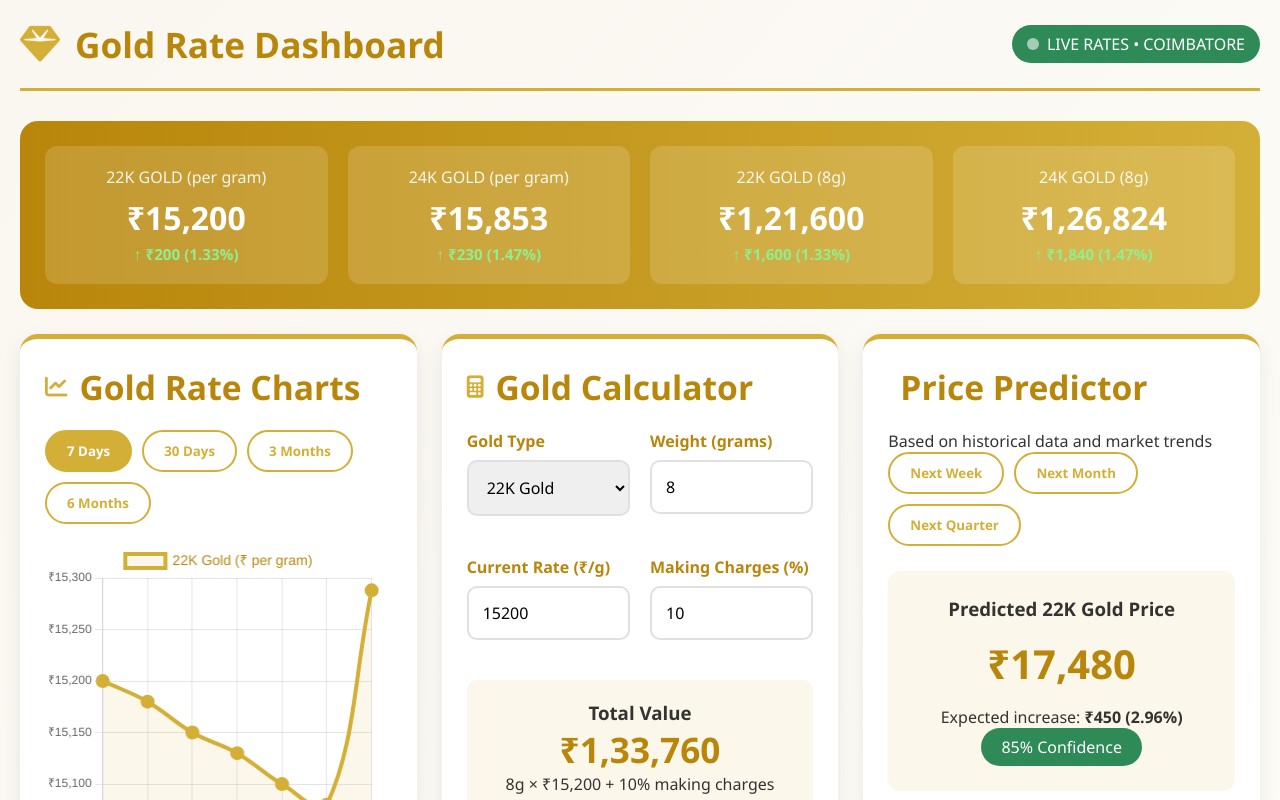
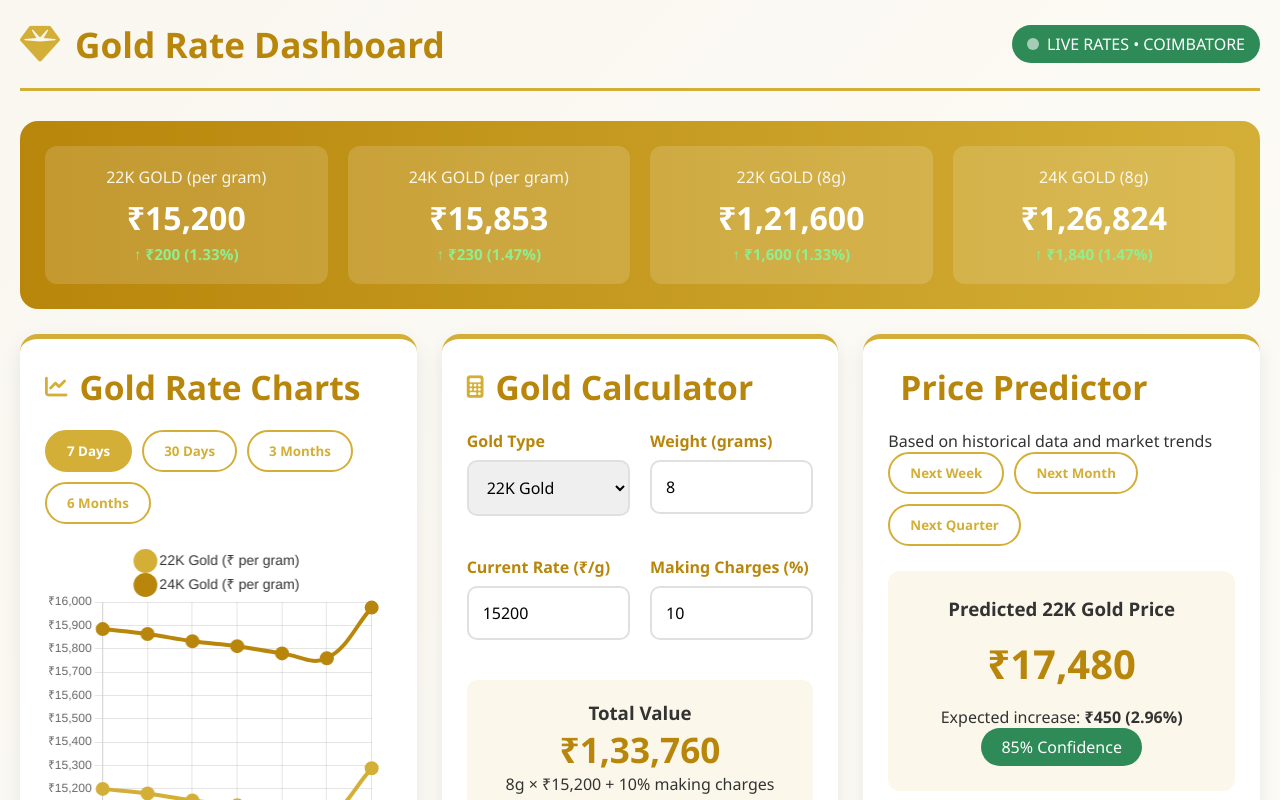
Before and after one commit to Madhum77/gold-tracker-frontend, a website: page index.html in a window 1280 px wide. Both pictures are taken after a click on the button "7 Days". Shown: the top 800 px of the page. Drawn offline with nearby package versions, Linux system fonts and the light colour scheme; no server answers; some icons are missing.

Commit message:
Add 24K gold to chart

```diff
--- a/index.html
+++ b/index.html
@@ -493,30 +493,46 @@
         }
 
        // ========== CHART ==========
-       // ========== CHART ==========
 const ctx = document.getElementById('goldChart').getContext('2d');
 const goldChart = new Chart(ctx, {
     type: 'line',
     data: {
         labels: ['20 Jan', '21 Jan', '22 Jan', '23 Jan', '24 Jan', '25 Jan', '26 Jan'],
-        datasets: [{
+        datasets: [
+            {
                 label: '22K Gold (₹ per gram)',
                 data: [15200, 15180, 15150, 15130, 15100, 15080, 15288],
                 borderColor: '#D4AF37',
                 backgroundColor: 'rgba(212, 175, 55, 0.1)',
                 borderWidth: 4,
-            fill: true,
+                fill: false,
                 tension: 0.4,
                 pointRadius: 5,
                 pointBackgroundColor: '#D4AF37'
-        }]
+            },
+            {
+                label: '24K Gold (₹ per gram)',
+                data: [15884, 15863, 15832, 15811, 15780, 15759, 15976],
+                borderColor: '#B8860B',
+                backgroundColor: 'rgba(184, 134, 11, 0.1)',
+                borderWidth: 4,
+                fill: false,
+                tension: 0.4,
+                pointRadius: 5,
+                pointBackgroundColor: '#B8860B'
+            }
+        ]
     },
     options: {
         responsive: true,
         maintainAspectRatio: false,
         plugins: {
             legend: {
-                labels: { color: '#B8860B', font: { size: 14 } }
+                labels: {
+                    color: '#333',
+                    font: { size: 14 },
+                    usePointStyle: true
+                }
             }
         },
         scales: {
@@ -535,26 +551,31 @@ function switchGraph(range) {
     document.querySelectorAll('.time-toggle button').forEach(btn => btn.classList.remove('active'));
     event.target.classList.add('active');
 
-    // Update chart data based on range
-    let newData = [];
     let newLabels = [];
+    let newData22k = [];
+    let newData24k = [];
 
     if (range === '7days') {
         newLabels = ['20 Jan', '21 Jan', '22 Jan', '23 Jan', '24 Jan', '25 Jan', '26 Jan'];
-        newData = [15200, 15180, 15150, 15130, 15100, 15080, 15288];
+        newData22k = [15200, 15180, 15150, 15130, 15100, 15080, 15288];
+        newData24k = [15884, 15863, 15832, 15811, 15780, 15759, 15976];
     } else if (range === '30days') {
         newLabels = ['1 Feb', '5 Feb', '10 Feb', '15 Feb', '20 Feb', '25 Feb', '1 Mar'];
-        newData = [14900, 15000, 15100, 15200, 15150, 15200, 15288];
+        newData22k = [14900, 15000, 15100, 15200, 15150, 15200, 15288];
+        newData24k = [15570, 15675, 15780, 15884, 15832, 15884, 15976];
     } else if (range === '3months') {
         newLabels = ['Jan', 'Feb', 'Mar'];
-        newData = [14800, 15000, 15288];
+        newData22k = [14800, 15000, 15288];
+        newData24k = [15466, 15675, 15976];
     } else {
         newLabels = ['Oct', 'Nov', 'Dec', 'Jan', 'Feb', 'Mar'];
-        newData = [14500, 14700, 14900, 15100, 15200, 15288];
+        newData22k = [14500, 14700, 14900, 15100, 15200, 15288];
+        newData24k = [15152, 15362, 15570, 15780, 15884, 15976];
     }
 
     goldChart.data.labels = newLabels;
-    goldChart.data.datasets[0].data = newData;
+    goldChart.data.datasets[0].data = newData22k;
+    goldChart.data.datasets[1].data = newData24k;
     goldChart.update();
 }
         // ========== TABLE DATA ==========
```
Lines whose indentation alone changed are shown as unchanged.
